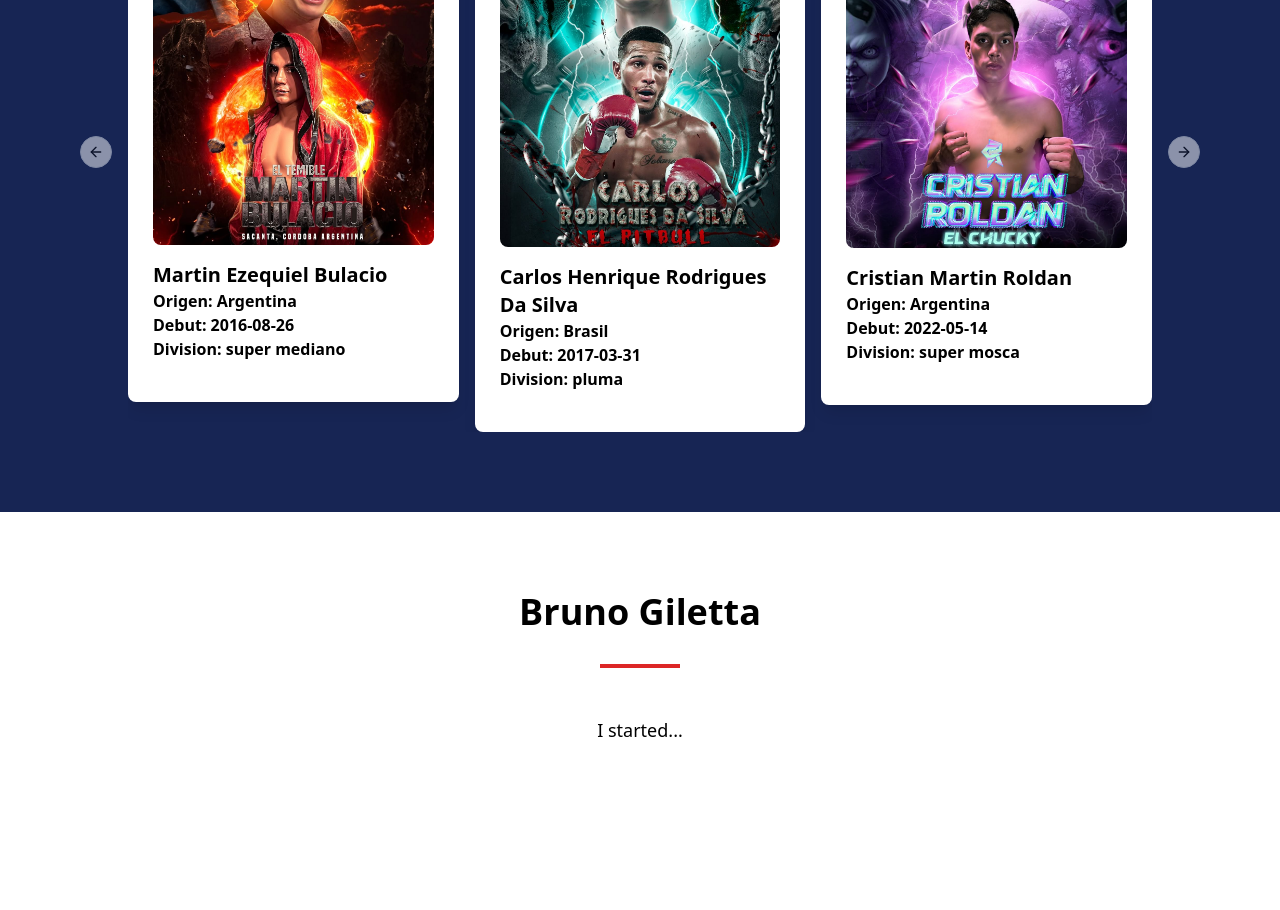
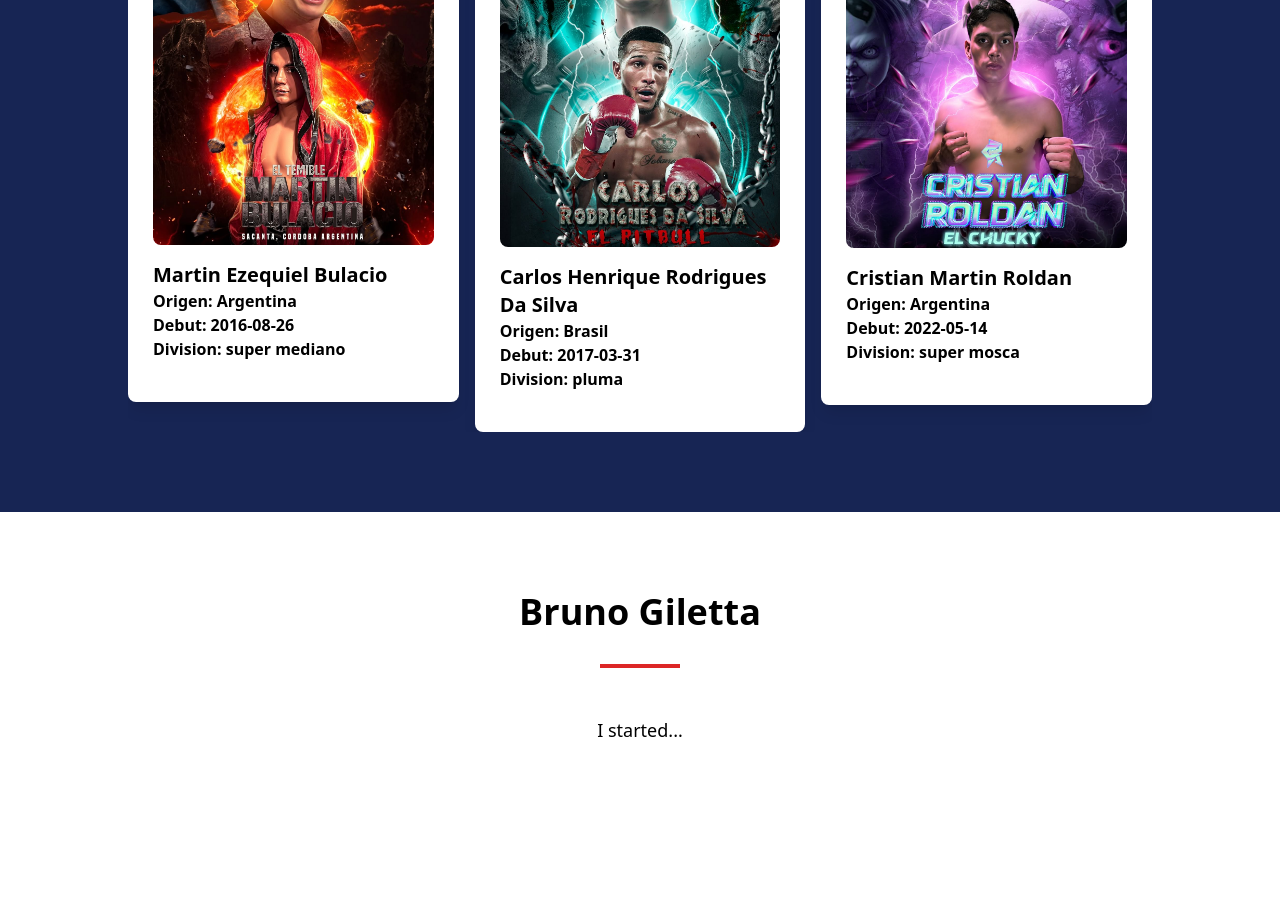
Before and after one commit to NaiamStudio/p-734324, a React (Vite) app: page /en in a window 1280 px wide. Shown: the part 1120-2030 px from the top of the page. Built offline with nearby package versions, Linux system fonts and the light colour scheme.

Commit message:
Fix: Avoid bugs in Carousel component

```diff
--- a/src/components/sections/Promotions.tsx
+++ b/src/components/sections/Promotions.tsx
@@ -98,8 +98,8 @@ export const Promotions = ({ lang }: PromotionsProps) => {
               </CarouselItem>
             ))}
           </CarouselContent>
-          <CarouselPrevious />
-          <CarouselNext />
+          {/* <CarouselPrevious />
+          <CarouselNext /> */}
         </Carousel>
       </div>
     </section>
```
Also changed, not shown: src/App.css (+3 -4 lines).
